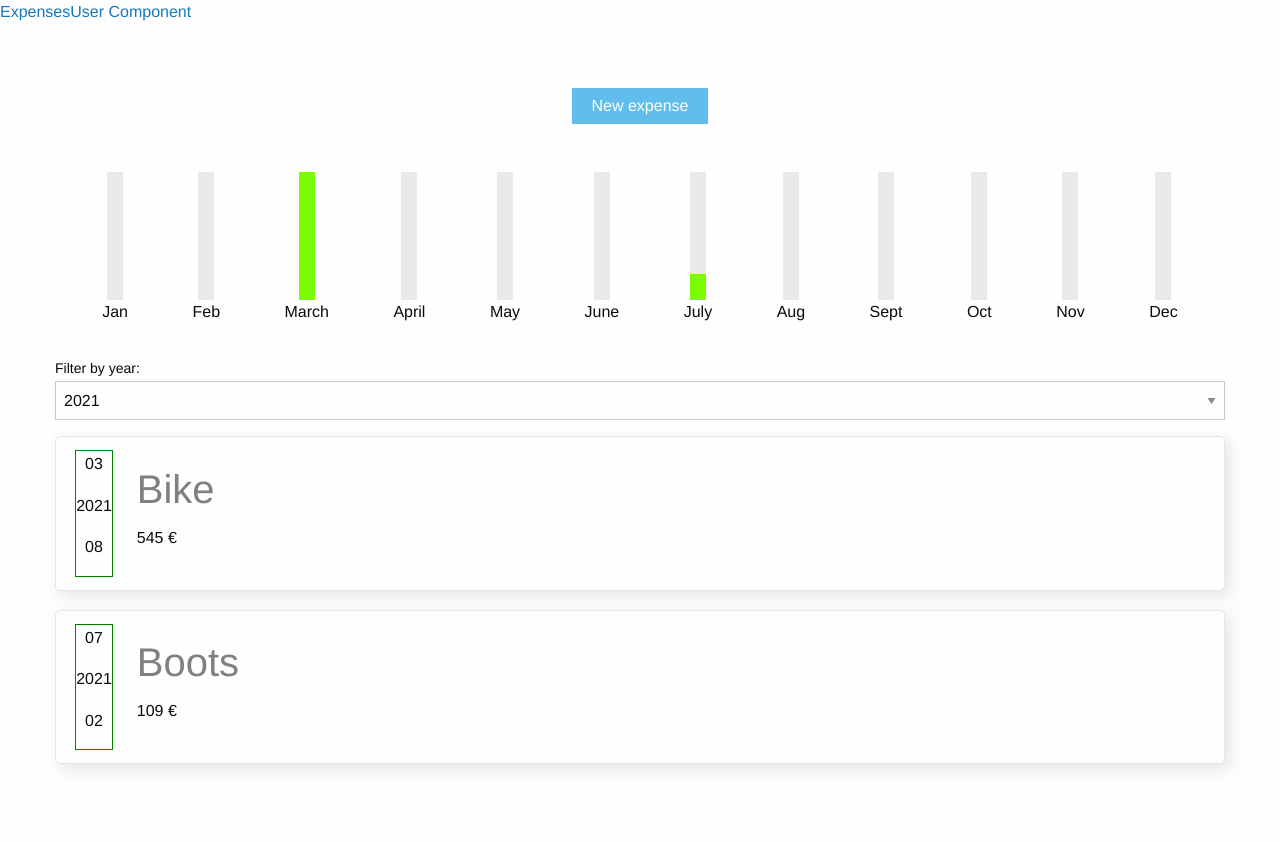
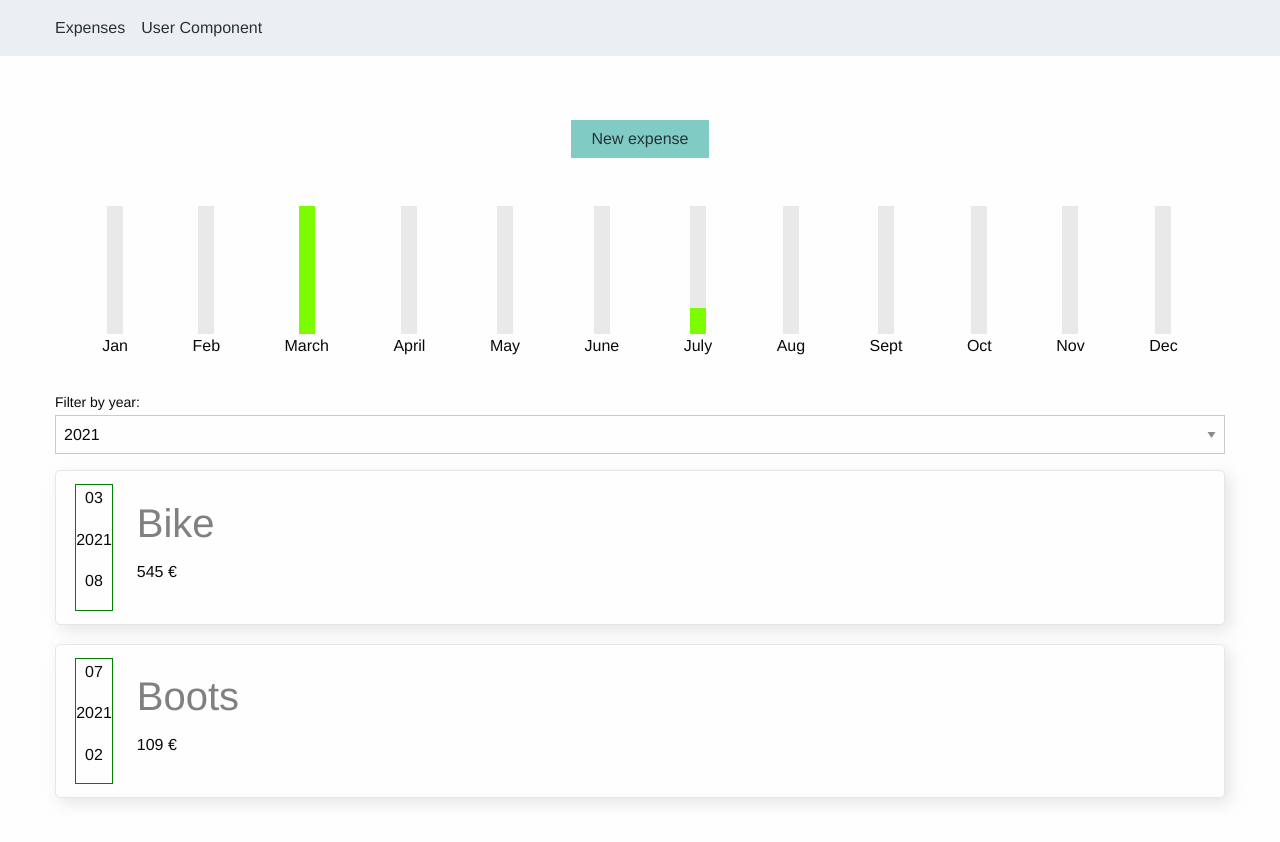
Before and after one commit to sofiapuch/react-playground, a React (Create React App) app: page /expenses in a window 1280 px wide. Shown: the top 842 px of the page. Before the commit the page ends 815 px from the top, so only its background shows below. Built offline with nearby package versions, Linux system fonts and the light colour scheme.

Commit message:
Add colour variables and update navigation

```diff
--- a/src/components/atoms/button/Button.scss
+++ b/src/components/atoms/button/Button.scss
@@ -1,4 +1,4 @@
-$primary-color: #61bdeb;
+@import '../../../styles/vars';
 
 .btn {
   cursor: pointer;
@@ -6,12 +6,16 @@ $primary-color: #61bdeb;
   padding: 10px 20px;
 
   &--primary {
-    color: #fff;
-    background-color: $primary-color;
+    color: $blue-gray-900;
+    background-color: $teal-200;
+    border: 1px solid $teal-200;
     font-weight: 500;
+    transition: .2s ease-in;
 
     &:hover {
-      background-color: darken($primary-color, 20%);
+      color: $white;
+      background-color: $teal-400;
+      border-color: $teal-400;
     }
   }
 }
--- a/src/layout/navigation/Navigation.js
+++ b/src/layout/navigation/Navigation.js
@@ -1,12 +1,16 @@
 import { Link } from 'react-router-dom';
+
+import './Navigation.scss';
 
 const Navigation = () => {
   return (
     <div className="navigation">
-      <nav>
-        <Link to="/expenses">Expenses</Link>
-        <Link to="/user-component">User Component</Link>
-      </nav>
+      <div className="grid-container">
+        <nav className="navigation__main">
+          <Link className="navigation__link" to="/expenses">Expenses</Link>
+          <Link className="navigation__link" to="/user-component">User Component</Link>
+        </nav>
+      </div>
     </div>
   )
 }
--- /dev/null
+++ b/src/layout/navigation/Navigation.scss
@@ -0,0 +1,17 @@
+@import '../../styles/vars';
+
+.navigation {
+  background-color: $blue-gray;
+  padding: 1rem 0;
+
+  &__main {
+    display: flex;
+    align-items: center;
+  }
+
+  &__link {
+    display: block;
+    color: $blue-gray-900;
+    margin-right: 1rem;
+  }
+}
--- /dev/null
+++ b/src/styles/_vars.scss
@@ -0,0 +1,17 @@
+/* Blue Gray */
+$blue-gray: #eceff1;
+$blue-gray-500: #607d8b;
+$blue-gray-900: #263238;
+
+/* Deep Orange */
+$deep-orange-100: #ffccbc;
+$deep-orange-300: #ff8a65;
+$deep-orange-900: #bf360c;
+
+/* Teal */
+$teal-200: #80cbc4;
+$teal-400: #26a69a;
+$teal-800: #00695c;
+
+/* Misc */
+$white: #fff;
```
